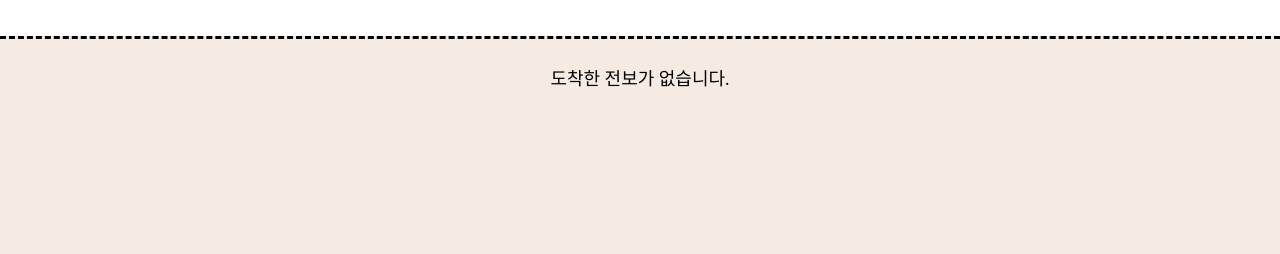
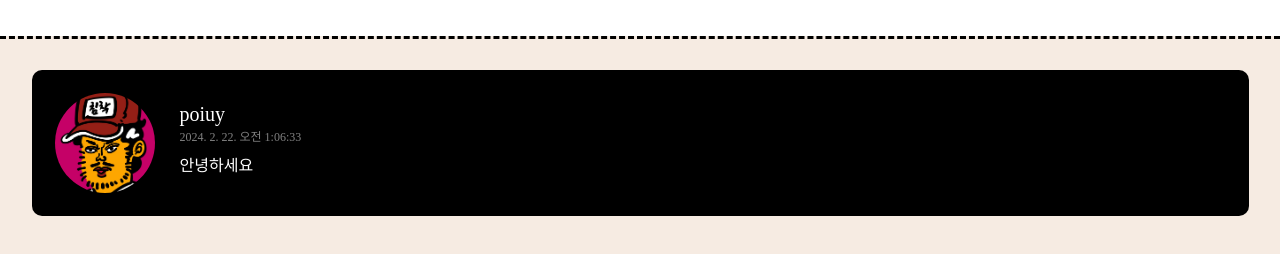
Before and after one commit to ketchup0211/fan-letter-2, a React (Vite) app: page /home in a window 1280 px wide. Shown: the part 632-886 px from the top of the page. Built offline with nearby package versions, Linux system fonts and the light colour scheme; data requests are answered from the project's data file; sample sign-in values are in the browser's storage; a web font is replaced by a local one.

Commit message:
[ADD] json-server에서 data 최신순으로 가져오기

```diff
--- a/db.json
+++ b/db.json
@@ -8,42 +8,6 @@
       "message": "안녕하세요",
       "avatar": null,
       "creationTime": "2024. 2. 22. 오전 1:06:33"
-    },
-    {
-      "id": "4f92ee39-cdd3-4e54-b76e-e4fb0b8683e8",
-      "sender": "poiuy",
-      "userId": "poiuy",
-      "receiver": "침착맨",
-      "message": "aa",
-      "avatar": "null",
-      "creationTime": "2024. 2. 22. 오전 1:09:51"
-    },
-    {
-      "id": "0c0129f1-07a9-4e90-9ee0-588e6cc24bda",
-      "sender": "poiuy",
-      "userId": "poiuy",
-      "receiver": "침착맨",
-      "message": "aa",
-      "avatar": "null",
-      "creationTime": "2024. 2. 22. 오전 1:09:52"
-    },
-    {
-      "id": "1c441162-c348-4edb-957b-b51f1224f32d",
-      "sender": "poiuy",
-      "userId": "poiuy",
-      "receiver": "침착맨",
-      "message": "aa",
-      "avatar": "null",
-      "creationTime": "2024. 2. 22. 오전 1:10:12"
-    },
-    {
-      "id": "094a6847-09dc-4d47-9789-5163dc1d6819",
-      "sender": "poiuy",
-      "userId": "poiuy",
-      "receiver": "배성재",
-      "message": "ddd",
-      "avatar": "null",
-      "creationTime": "2024. 2. 22. 오전 1:11:47"
     }
   ]
 }
--- a/src/components/units/homeComponent/homeBody/HomeBody.jsx
+++ b/src/components/units/homeComponent/homeBody/HomeBody.jsx
@@ -1,6 +1,8 @@
+import { useEffect, useState } from "react";
 import HorizontalScrollBox from "./horizontalScrollBox/HorizontalScrollBox.jsx";
 import TelegramForm from "./telegramForm/TelegramForm.jsx";
 import TelegramList from "./telegramList/TelegramList.jsx";
+
 function HomeBody() {
   return (
     <>
--- a/src/components/units/homeComponent/homeBody/telegramForm/TelegramForm.jsx
+++ b/src/components/units/homeComponent/homeBody/telegramForm/TelegramForm.jsx
@@ -15,7 +15,6 @@ function TelegramForm() {
   const setLetters = async (newLetter) => {
     try {
       await axios.post(DB_URL + "/letters", newLetter);
-      //re-render
       return true;
     } catch (error) {
       console.error(error);
@@ -24,7 +23,6 @@ function TelegramForm() {
   };
 
   const addLetter = async (event) => {
-    event.preventDefault();
     const creationTime = getCurrentTime();
     const newLetter = {
       sender: nickname,
--- a/src/components/units/homeComponent/homeBody/telegramList/TelegramList.jsx
+++ b/src/components/units/homeComponent/homeBody/telegramList/TelegramList.jsx
@@ -1,29 +1,34 @@
 import { useSelector } from "react-redux";
 import TelegramBoxes from "./telegramBoxes/TelegramBoxes";
-import getLocalData from "@/util/getLocalData";
 import style from "./TelegramList.module.css";
 import axios from "axios";
+import { useEffect, useState } from "react";
 const DB_URL = "http://localhost:4000";
+//const QUERY_PARAMETER = "/?_sort=creationTime";
 
 function TelegramList() {
   const receiver = useSelector((state) => state.MainDataReducer.receiver);
-  const data = getLocalData(receiver);
+  const [letters, setLetters] = useState([]);
+  useEffect(() => {
     const getLetters = async () => {
       try {
         const response = await axios.get(DB_URL + "/letters");
-      console.log("getLetters");
-      console.log(response.data.filter((item) => item.receiver === receiver));
-      return true;
+        const filteredLetters = response.data.filter(
+          (item) => item.receiver === receiver
+        );
+        setLetters([...filteredLetters].reverse());
       } catch (error) {
         console.error(error);
-      return false;
       }
     };
+
     getLetters();
+  }, [receiver]);
+
   return (
     <div className={style.container}>
-      {data.length > 0 ? (
-        <TelegramBoxes />
+      {letters.length > 0 ? (
+        <TelegramBoxes letters={letters} />
       ) : (
         <div className={style.alert}>도착한 전보가 없습니다.</div>
       )}
--- a/src/components/units/homeComponent/homeBody/telegramList/telegramBoxes/TelegramBoxes.jsx
+++ b/src/components/units/homeComponent/homeBody/telegramList/telegramBoxes/TelegramBoxes.jsx
@@ -1,10 +1,14 @@
-import getLocalData from "@/util/getLocalData";
+import { useEffect, useState } from "react";
 import TelegramBox from "./telegramBox/TelegramBox";
 import { useSelector } from "react-redux";
 
-function TelegramBoxes() {
+function TelegramBoxes({ letters }) {
   const receiver = useSelector((state) => state.MainDataReducer.receiver);
-  const data = getLocalData(receiver);
+  const [data, setData] = useState(letters);
+
+  useEffect(() => {
+    setData(letters);
+  }, [letters]);
   return (
     <>
       {data.map(({ id, sender, message, creationTime }) => (
```
Lines whose indentation alone changed are shown as unchanged.
